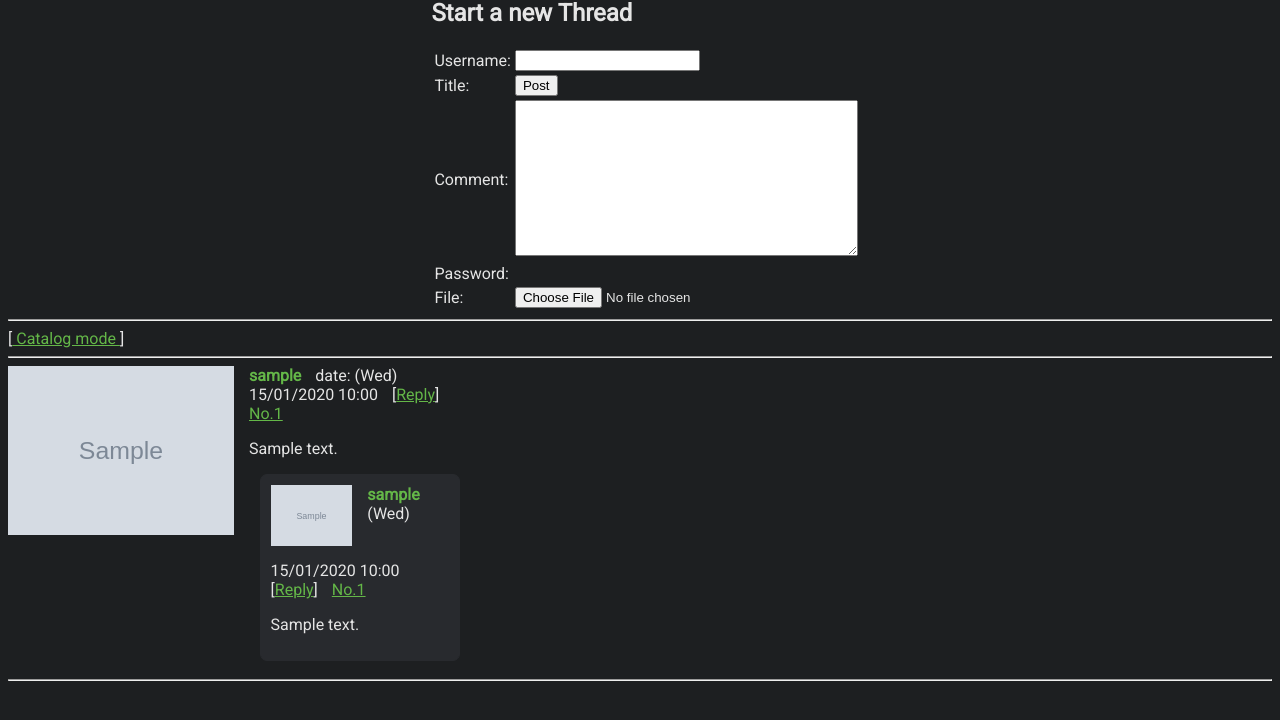
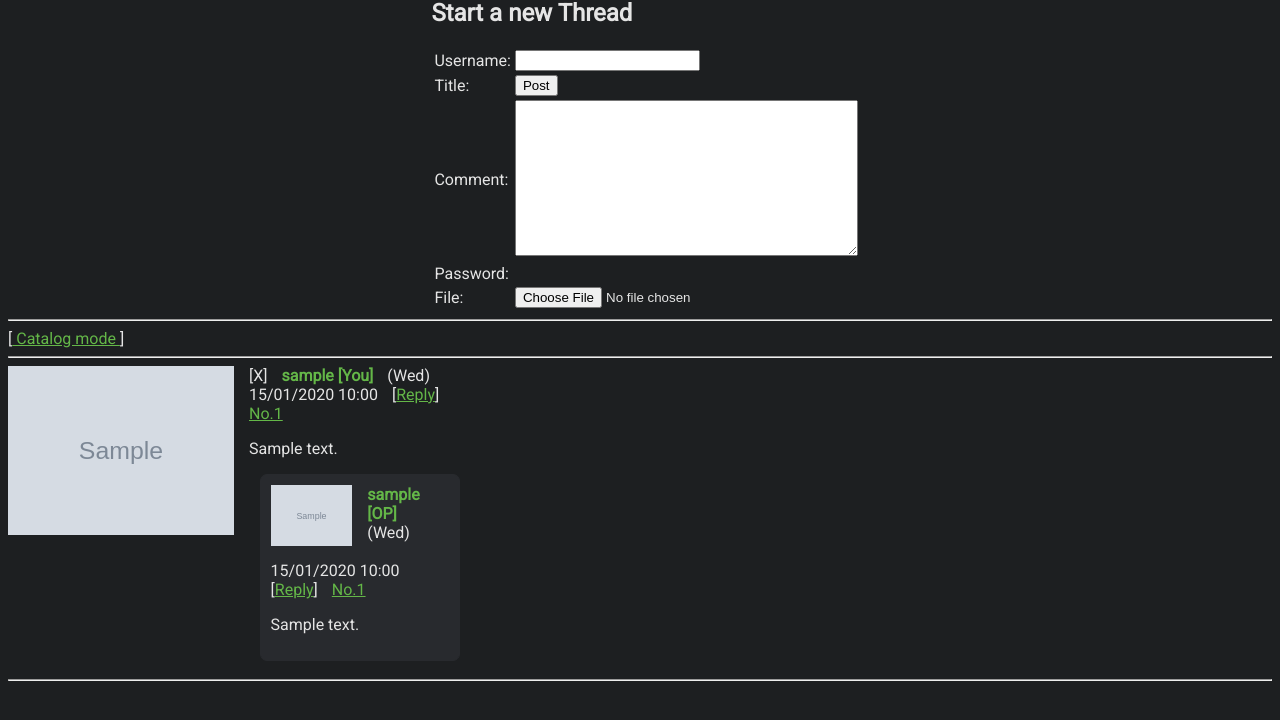
Before and after one commit to giovanni-bandinelli/Djangochan, a Django app: a page that uses core/templates/core/thread_infos.html in a window 1280 px wide. Shown: the part 48-768 px from the top of the page. Run offline with Django 4.2, Linux system fonts and the light colour scheme; tables that the repository leaves empty hold one stand-in row (values such as "Sample post"); grey boxes marked "Sample" are stand-in pictures.

Commit message:
added id cookies to track user with tags

```diff
--- /dev/null
+++ b/core/middleware.py
@@ -0,0 +1,18 @@
+from django.http import HttpResponse
+import uuid
+
+class IDCookieMiddleware:
+    def __init__(self, get_response):
+        self.get_response = get_response
+
+    def __call__(self, request):
+        idcookie = request.COOKIES.get('idcookie')
+        if not idcookie:
+            idcookie = str(uuid.uuid4())
+        request.idcookie = idcookie  # Set the idcookie as an attribute of the request
+
+        response = self.get_response(request)
+
+        response.set_cookie('idcookie', idcookie)  # Set the idcookie in the response's cookies
+
+        return response
--- a/core/models.py
+++ b/core/models.py
@@ -9,6 +9,7 @@ class Board(models.Model):
 
 class Post(models.Model):
     id = models.AutoField(primary_key=True)
+    idcookie = models.CharField(max_length=36)  # "Track" the actual user by cookie
     username = models.CharField(max_length=15, blank=True)
     content = models.TextField(blank=True)
     created_at = models.DateTimeField(auto_now_add=True)
--- a/core/templates/core/thread_infos.html
+++ b/core/templates/core/thread_infos.html
@@ -1,4 +1,6 @@
-<div class="wrapper">
+<!-- thread_info -->
+{% load file_filters %}
+<div class="wrapper" id="thread-wrapper">
     <div class="info">
         {% if thread.file_uploaded %}
         <div class="file">
@@ -8,8 +10,11 @@
             </div>
         </div>
         {% endif %}
-        <span class="username">{{ thread.username }}</span>
-        <span class="timestamp"> date: {{ thread.created_at|date:"(D) d/m/Y H:i" }}</span>
+        <!-- If thread's idcookie equal user's, create delete button-->
+        <span class="delete-post-btn">[X]</span>
+
+        <span class="username">{{ thread.username }}{% if request.COOKIES.idcookie == reply.idcookie %} [You] {% endif %}</span>
+        <span class="timestamp">{{ thread.created_at|date:"(D) d/m/Y H:i" }}</span>
         <span class="quick_reply">[<a href="{% url 'single_thread' board.name thread.id %}">Reply</a>]</span>
         <span class="quick_reply"><a href="{% url 'single_thread' board.name thread.id %}">No.{{ thread.id }}</a></span>
 
--- a/core/templates/core/thread_replies.html
+++ b/core/templates/core/thread_replies.html
@@ -10,7 +10,13 @@
                 </div>
             {% endif %}
             <div class="info">
-                <span class="username">{{ reply.username }}</span>
+                <span class="username">{{ reply.username }}
+                {% if request.COOKIES.idcookie == reply.idcookie %}
+                    [You]
+                {% elif thread.idcookie == reply.idcookie %}
+                    [OP]
+                {% endif %}
+                </span>
                 <span class="timestamp">{{ reply.created_at|date:"(D) d/m/Y H:i" }}</span>
                 <span class="quick_reply">[<a href="{% url 'single_thread' board.name thread.id %}">Reply</a>]</span>
                 <span class="quick_reply"><a href="{% url 'single_thread' board_name=board.name thread_id=thread.id %}">No.{{ reply.id }}</a></span><br>
--- a/core/views.py
+++ b/core/views.py
@@ -18,8 +18,10 @@ def board_page_scroll(request, board_name):
         if form.is_valid():
             thread = form.save(commit=False)
             thread.board = board
+            thread.idcookie = request.idcookie  # Get the idcookie from the request's cookies
             thread.save()
-            return redirect('single_thread', board_name=board_name, thread_id=thread.id)
+            thread_id = thread.id
+            return redirect('single_thread', board_name=board_name, thread_id=thread_id)
     else:
         form = ThreadForm()
 
@@ -57,7 +59,7 @@ def board_page_catalog(request, board_name):
         if form.is_valid():
             thread = form.save(commit=False)
             thread.board = board
-            thread.is_op = True
+            thread.idcookie = request.COOKIES['idcookie']  # Get the idcookie from the request's cookies
             thread.save()
             thread_id = thread.id
             return redirect('single_thread', board_name=board_name, thread_id=thread_id)
@@ -84,6 +86,7 @@ def single_thread(request, board_name ,thread_id):
         if form.is_valid():
             post = form.save(commit=False)
             post.thread = thread
+            post.idcookie = request.idcookie
             post.save()
             return redirect('single_thread', board_name=board_name, thread_id=thread_id)
     else:
--- a/djangochan/settings.py
+++ b/djangochan/settings.py
@@ -50,6 +50,7 @@ MIDDLEWARE = [
     'django.contrib.auth.middleware.AuthenticationMiddleware',
     'django.contrib.messages.middleware.MessageMiddleware',
     'django.middleware.clickjacking.XFrameOptionsMiddleware',
+    'core.middleware.IDCookieMiddleware',
 ]
 
 ROOT_URLCONF = 'djangochan.urls'
```
